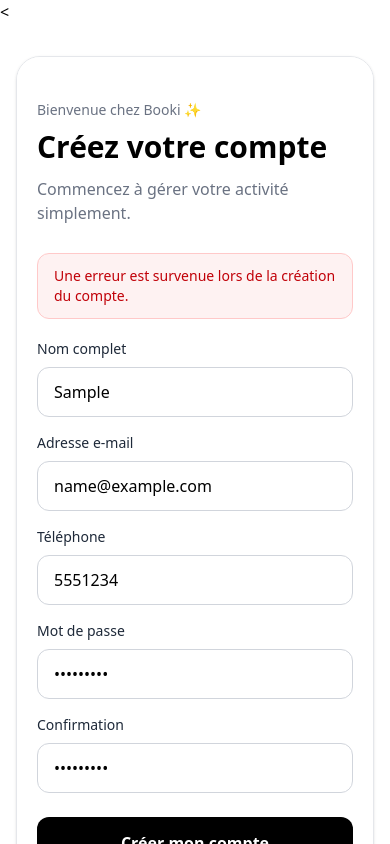
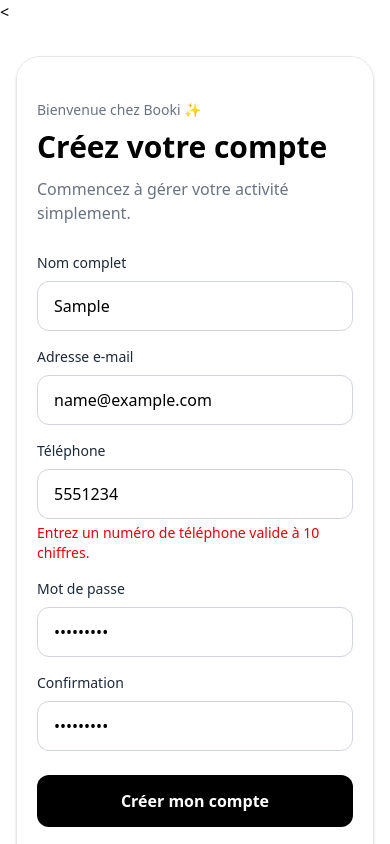
Before and after one commit to badrr-najii/booki-frontend-v2, an Angular app: page /register in a window 390 px wide. Both pictures are taken after typing "Sample", "name@example.com", "5551234", "Sample123", "Sample123" into the empty fields and a click on the button "Créer mon compte". Shown: the top 844 px of the page. Built offline with nearby package versions, Linux system fonts and the light colour scheme; no server answers.

Commit message:
fix(auth): validate registration phone number

```diff
--- a/src/app/features/auth/pages/register/register.html
+++ b/src/app/features/auth/pages/register/register.html
@@ -71,14 +71,20 @@
                 Téléphone
             </label>
 
-            <input id="phoneNumber" type="tel" formControlName="phoneNumber" autocomplete="tel" placeholder="06XXXXXXXX"
+            <input id="phoneNumber" type="tel" formControlName="phoneNumber" autocomplete="tel" placeholder="0612345678"
                 class="w-full rounded-xl border border-gray-300
-               px-4 py-3 outline-none transition
-               focus:border-black focus:ring-1 focus:ring-black">
+                  px-4 py-3 outline-none transition
+                  focus:border-black focus:ring-1 focus:ring-black">
 
             @if (phoneNumber.touched && phoneNumber.hasError('required')) {
             <p class="text-sm text-red-600 mt-1">
                 Le numéro de téléphone est obligatoire.
+            </p>
+            }
+
+            @if (phoneNumber.touched && phoneNumber.hasError('pattern')) {
+            <p class="text-sm text-red-600 mt-1">
+                Entrez un numéro de téléphone valide à 10 chiffres.
             </p>
             }
         </div>
--- a/src/app/features/auth/pages/register/register.ts
+++ b/src/app/features/auth/pages/register/register.ts
@@ -46,7 +46,8 @@
       ]],
 
       phoneNumber: ['', [
-        Validators.required
+        Validators.required,
+        Validators.pattern(/^[0-9]{10}$/)
       ]],
 
       password: ['', [
```
